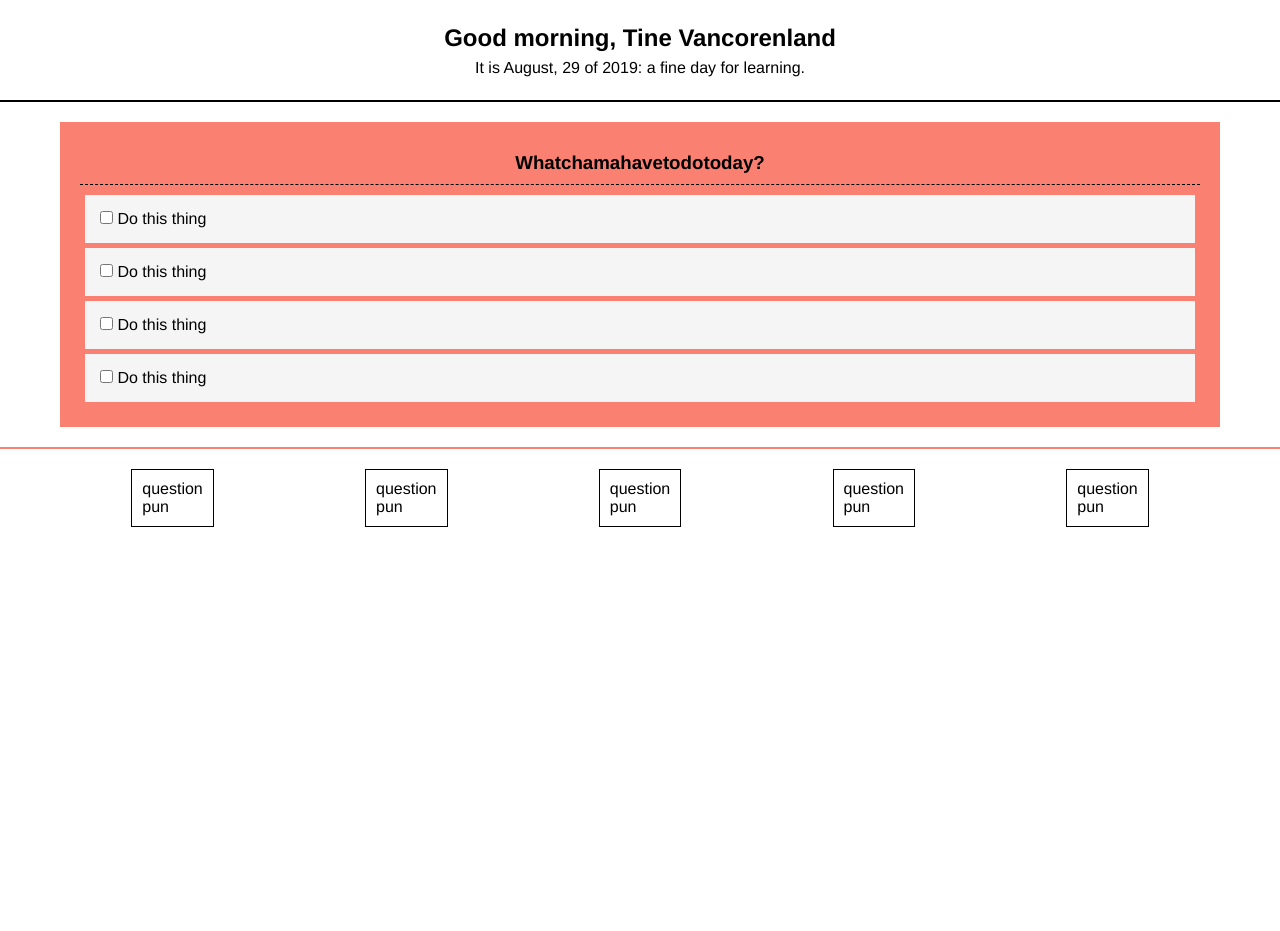
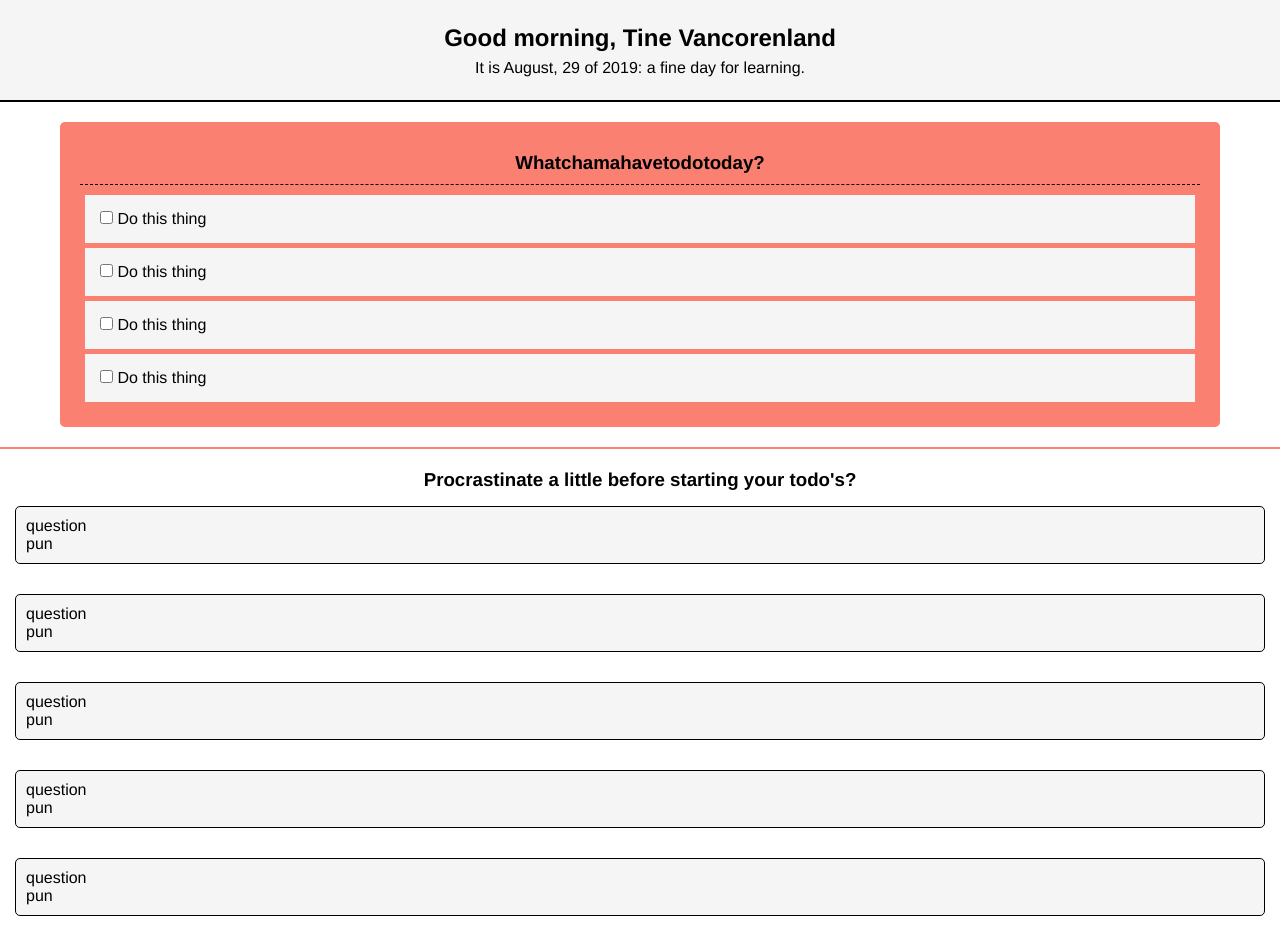
Before and after one commit to tinevancorenland/todolist, a React (Create React App) app: page / in a window 1280 px wide. Before the commit the page ends 800 px from the top, so only its background shows below. Built offline with nearby package versions, Linux system fonts and the light colour scheme.

Commit message:
update joke and jokes and styling

```diff
--- a/src/App.css
+++ b/src/App.css
@@ -10,12 +10,14 @@
   padding: 20px;
   text-align: center;
   border-bottom: 2px solid;
+  background-color: whitesmoke;
 }
 
 .todolist {
   padding: 20px;
   margin: 20px 60px;
   background-color: salmon;
+  border-radius: 5px;
 }
 
 .todolisttitle {
@@ -34,12 +36,19 @@
 .jokes {
   border-top: 2px solid salmon;
   display: flex;
-  flex-flow: row wrap;
+  flex-flow: column wrap;
   justify-content: space-evenly;
 }
 
+.joketitle {
+  padding-top: 20px;
+  text-align: center;
+}
+
 .joke {
-  margin: 20px;
+  margin: 15px;
   padding: 10px;
   border: 1px solid;
+  border-radius: 5px;
+  background-color: whitesmoke;
 }
--- a/src/Components/Jokes.js
+++ b/src/Components/Jokes.js
@@ -4,6 +4,7 @@ import Joke from './Joke'
 function Jokes() {
     return(
         <div className="jokes">
+            <h3 className="joketitle">Procrastinate a little before starting your todo's?</h3>
             <Joke/>
             <Joke/>
             <Joke/>
```
